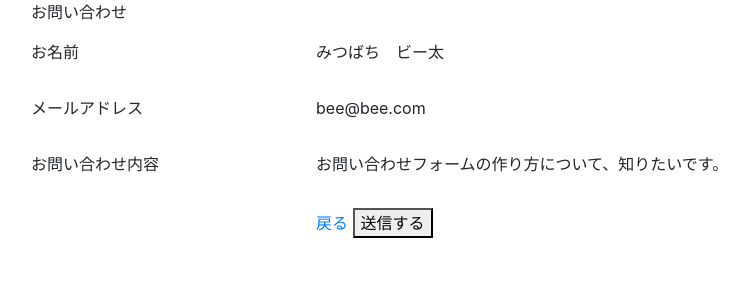
After one commit to b7t4s/animal-app2, a PHP site: page /confirm.php in a window 1280 px wide. The commit adds this page. Shown: the top 300 px of the page, without its empty margins (54-803 px from the left). Run offline with PHP 8.4, Linux system fonts and the light colour scheme.

Commit message:
contact.phpにソースコード追加 confirm.htmlをconfilm.phpに変更

```diff
--- /dev/null
+++ b/confirm.php
@@ -0,0 +1,53 @@
+<!DOCTYPE html>
+<html lang="ja">
+<head>
+    <meta charset="UTF-8">
+    <title>お問合せフォーム</title>
+    <link rel="stylesheet" href="https://stackpath.bootstrapcdn.com/bootstrap/4.3.1/css/bootstrap.min.css" integrity="sha384-ggOyR0iXCbMQv3Xipma34MD+dH/1fQ784/j6cY/iJTQUOhcWr7x9JvoRxT2MZw1T" crossorigin="anonymous">
+    <link rel="stylesheet" type="text/css" href="contact.css">
+</head>
+<body>
+    <!-- お問合せフォーム画面 -->
+    <div class="container">
+        <form action="./thanks.html" method="POST">
+            <p>お問い合わせ</p>
+            <div class="form-group">
+                <div class="row">
+                    <div class="col-3">
+                        <label for="inputName">お名前</label>
+                    </div>
+                    <div class="col-9">
+                        <p class="display_item">みつばち　ビー太</p>
+                    </div>
+                </div>
+            </div>
+            <div class="form-group">
+                <div class="row">
+                    <div class="col-3">
+                        <label for="inputEmail">メールアドレス</label>
+                    </div>
+                    <div class="col-9">
+                        <p class="display_item">bee@bee.com</p>
+                    </div>
+                </div>
+            </div>
+            <div class="form-group">
+                <div class="row">
+                    <div class="col-3">
+                        <label for="inputContent">お問い合わせ内容</label>
+                    </div>
+                    <div class="col-9">
+                        <p class="display_item">お問い合わせフォームの作り方について、知りたいです。</p>
+                    </div>
+                </div>
+            </div>
+            <div class="row">
+                <div class="col-9 offset-3">
+                    <a href="./contact.html">戻る</a>
+                    <button type="submit">送信する</button>
+                </div>
+            </div>
+        </form>
+    </div>
+</body>
+</html>
```
Also changed, not shown: contact.php (+42 -7 lines), confirm.html (deleted).
